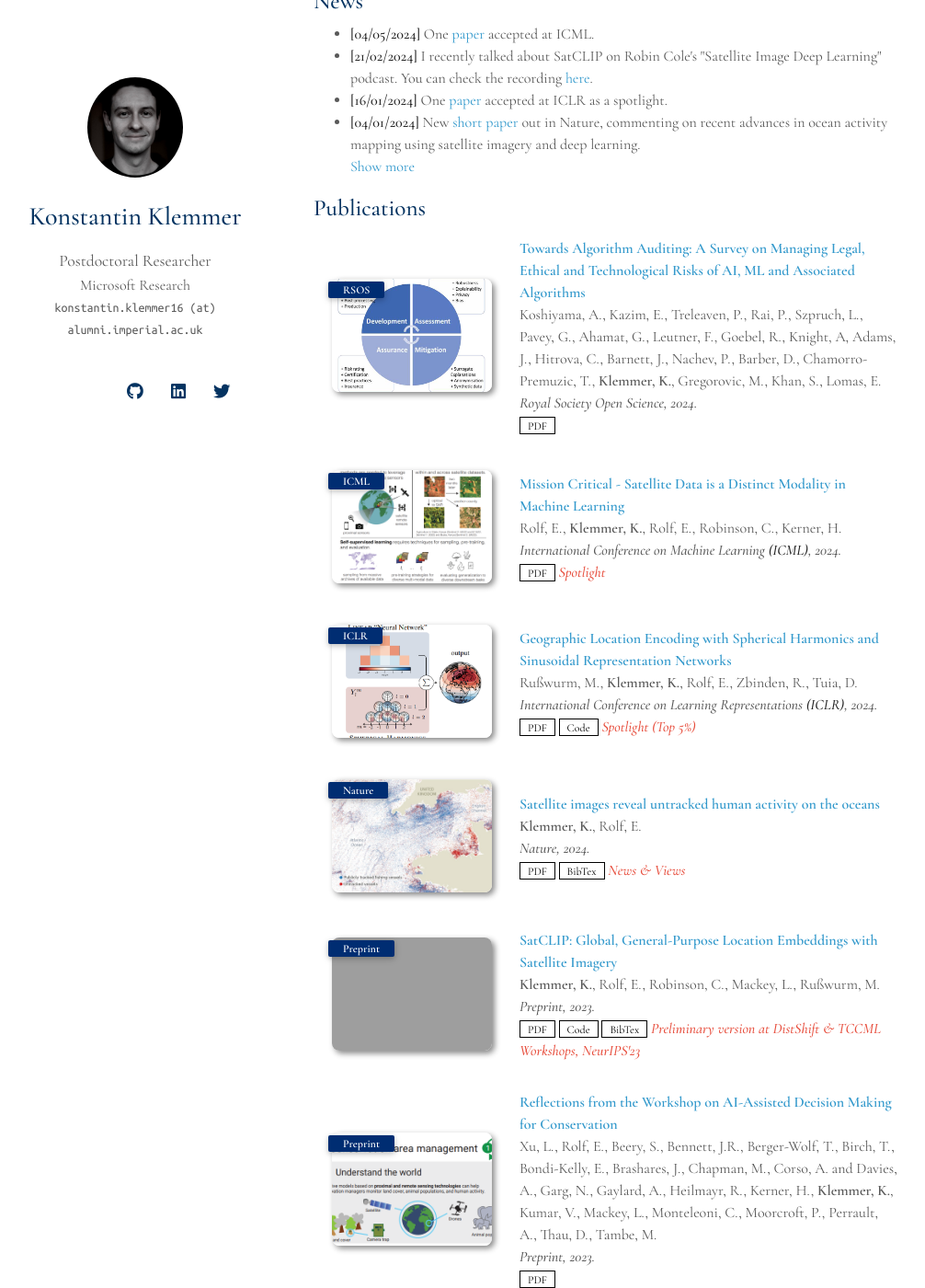
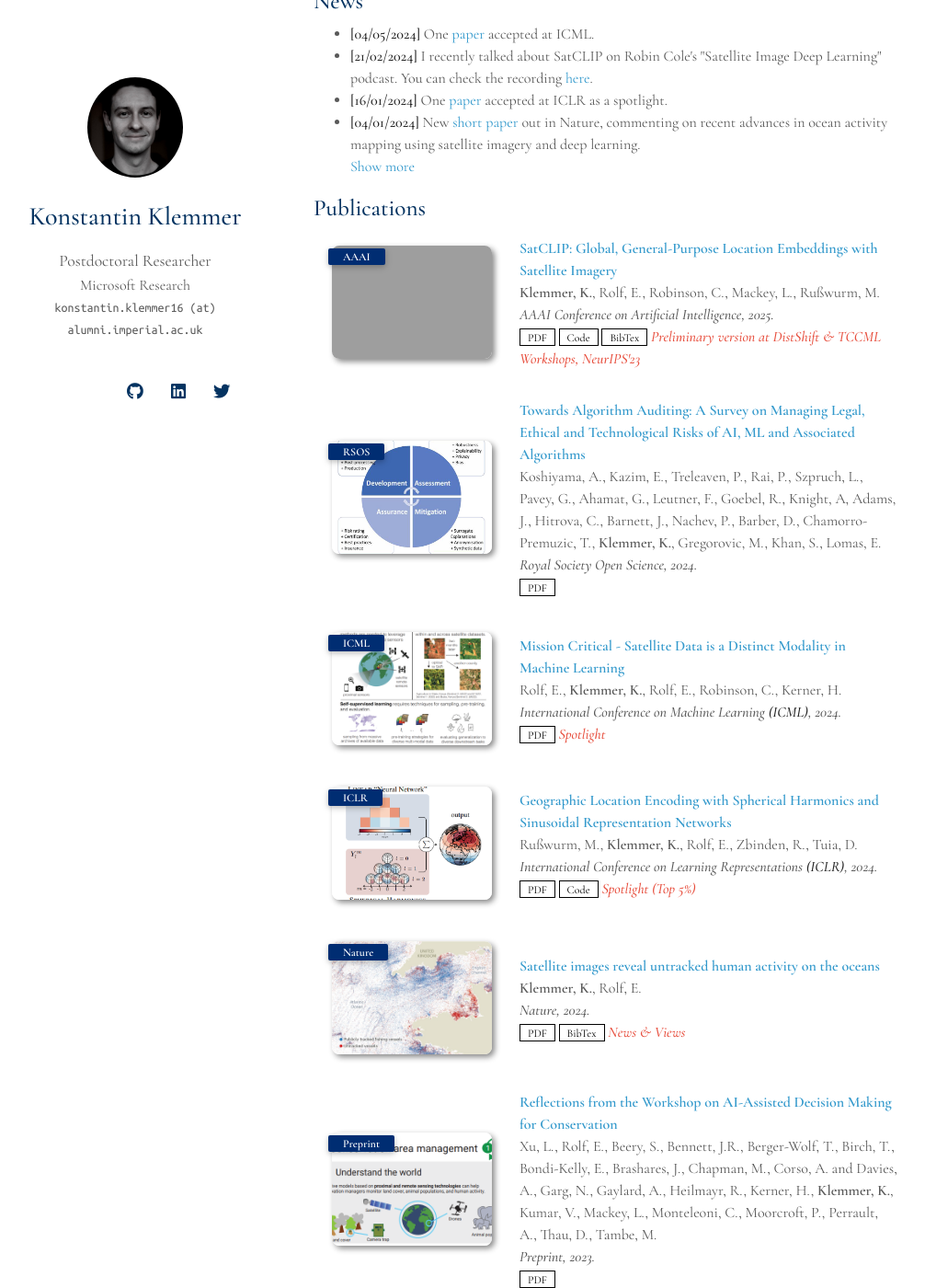
Before and after one commit to konstantinklemmer/konstantinklemmer.github.io, a Jekyll site: the page built from index.md, in a window 1280 px wide and 1400 px high, scrolled down 489 px. Shown: the whole window at 92% size, without its empty margins (129-1135 px from the left). Built offline with Jekyll 4.4.1, drawn with Linux system fonts in a browser that asks for light colours; nearby versions of some CDN libraries; a style sheet for code colours, icons or effects is not loaded; our own code applies the rules of GitHub Pages for plain Markdown files; some of the changed lines change nothing that is shown; grey boxes are pictures that could not be loaded.

Commit message:
Update publications.yml

```diff
--- a/_data/publications.yml
+++ b/_data/publications.yml
@@ -1,4 +1,15 @@
 main:
+
+  - title: >
+      SatCLIP: Global, General-Purpose Location Embeddings with Satellite Imagery
+    authors: <b>Klemmer, K.</b>, Rolf, E., Robinson, C., Mackey, L., Rußwurm, M.
+    conference_short: AAAI
+    conference: AAAI Conference on Artificial Intelligence, 2025.
+    pdf: https://arxiv.org/pdf/2311.17179.pdf
+    code: https://github.com/microsoft/satclip
+    bibtex: https://github.com/microsoft/satclip#citation
+    image: ./assets/img/pub/arxiv23b.png
+    notes: Preliminary version at DistShift & TCCML Workshops, NeurIPS'23
 
   - title: "Towards Algorithm Auditing: A Survey on Managing Legal, Ethical and Technological Risks of AI, ML and Associated Algorithms"
     authors: Koshiyama, A., Kazim, E., Treleaven, P., Rai, P., Szpruch, L., Pavey, G., Ahamat, G., Leutner, F., Goebel, R., Knight, A, Adams, J., Hitrova, C., Barnett, J., Nachev, P., Barber, D., Chamorro-Premuzic, T., <b>Klemmer, K.</b>, Gregorovic, M., Khan, S., Lomas, E.
@@ -38,17 +49,6 @@ main:
     bibtex: https://www.nature.com/articles/d41586-023-03983-7
     image: ./assets/img/pub/nature24.png
     notes: News & Views
-
-  - title: >
-      SatCLIP: Global, General-Purpose Location Embeddings with Satellite Imagery
-    authors: <b>Klemmer, K.</b>, Rolf, E., Robinson, C., Mackey, L., Rußwurm, M.
-    conference_short: Preprint
-    conference: Preprint, 2023.
-    pdf: https://arxiv.org/pdf/2311.17179.pdf
-    code: https://github.com/microsoft/satclip
-    bibtex: https://github.com/microsoft/satclip#citation
-    image: ./assets/img/pub/arxiv23b.png
-    notes: Preliminary version at DistShift & TCCML Workshops, NeurIPS'23
 
   - title: Reflections from the Workshop on AI-Assisted Decision Making for Conservation
     authors: Xu, L., Rolf, E., Beery, S., Bennett, J.R., Berger-Wolf, T., Birch, T., Bondi-Kelly, E., Brashares, J., Chapman, M., Corso, A. and Davies, A., Garg, N., Gaylard, A., Heilmayr, R., Kerner, H., <b>Klemmer, K.</b>, Kumar, V., Mackey, L., Monteleoni, C., Moorcroft, P., Perrault, A., Thau, D., Tambe, M.
```
